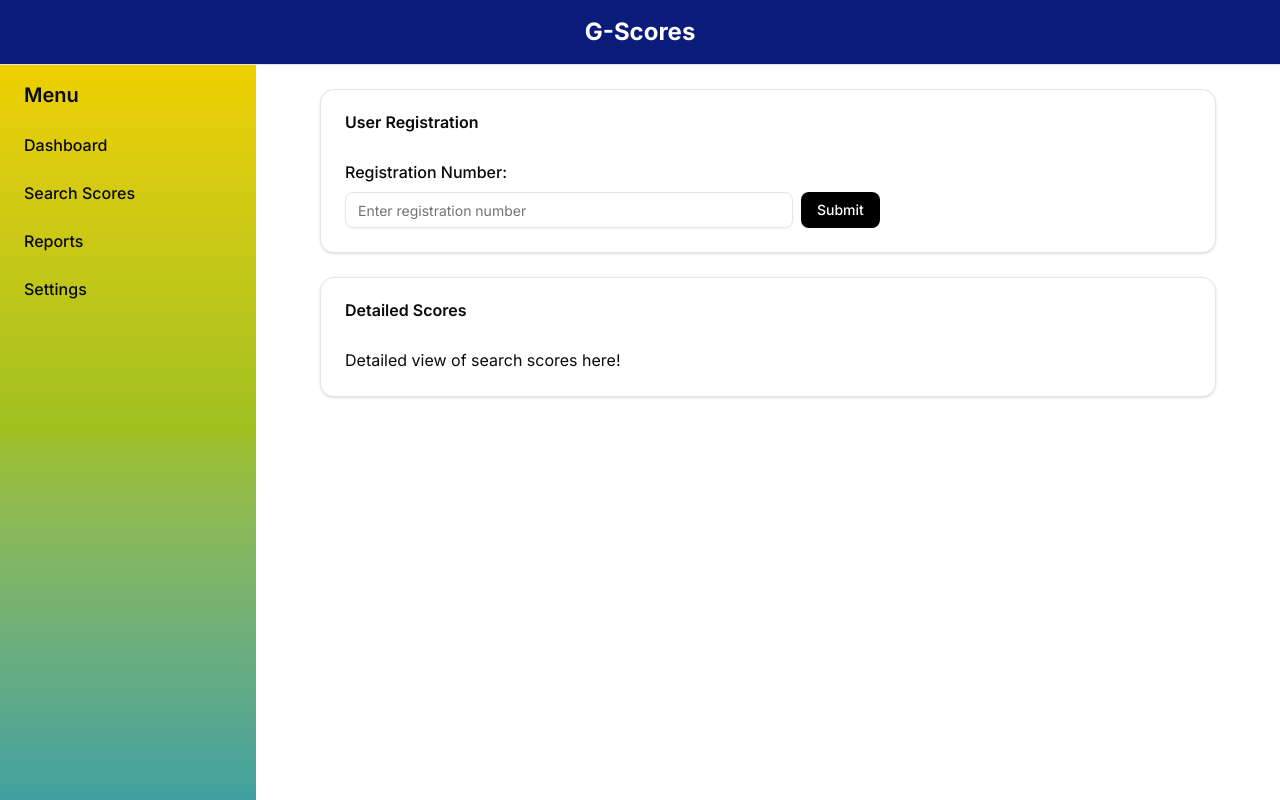
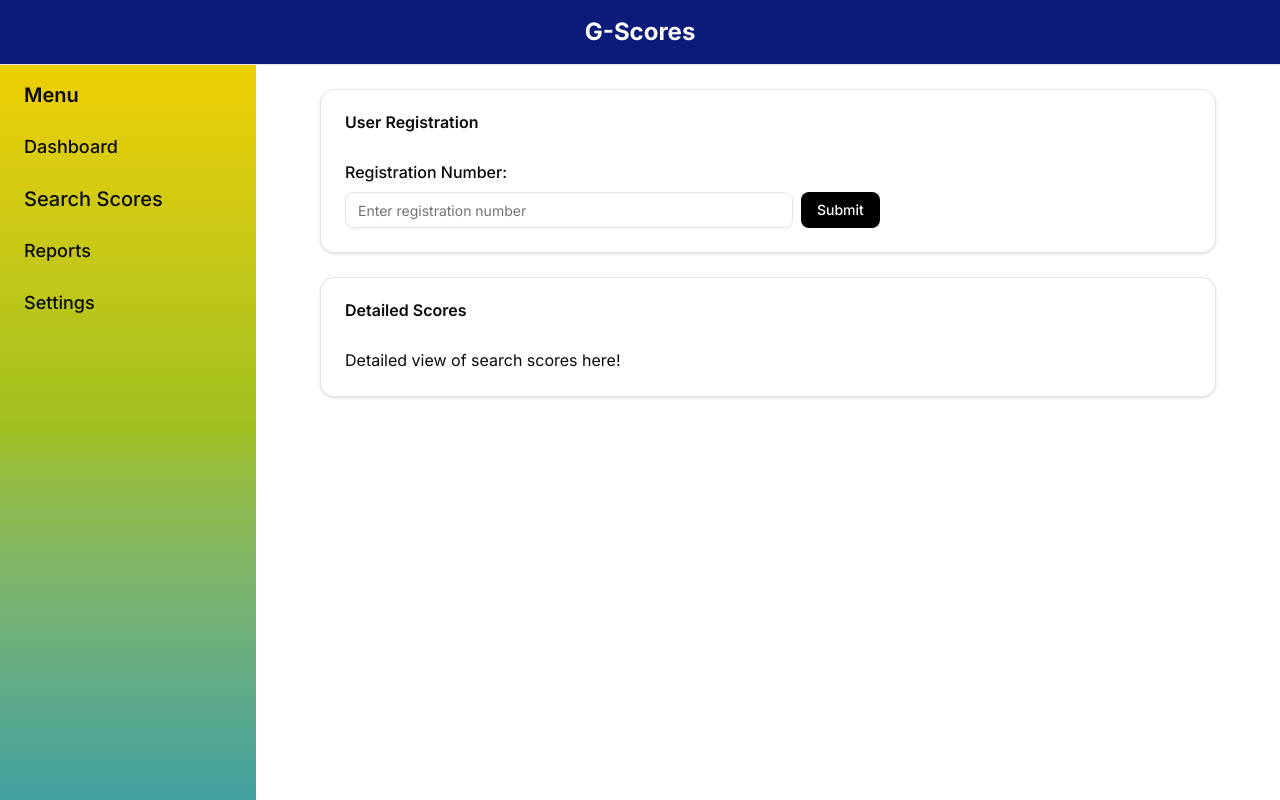
Before and after one commit to truongtuanhuy268/goldenowl-interview-fe, a Next.js app: page /searchscore in a window 1280 px wide. Built offline with nearby package versions, Linux system fonts and the light colour scheme.

Commit message:
feat: update sidebar element appearance

```diff
--- a/app/page.tsx
+++ b/app/page.tsx
@@ -1,17 +1,5 @@
+import { redirect } from 'next/navigation'
 
 export default function Home() {
-
-  return (
-    <div className="min-h-screen flex flex-col">
-      {/* <Header onMenuToggle={toggleSidebar} /> */}
-      <div className="flex flex-1 relative">
-        {/* <Sidebar isOpen={isSidebarOpen} onClose={toggleSidebar} /> */}
-        <main className="flex-1 p-4 md:p-6 bg-gray-50">
-          <div className="space-y-4 md:space-y-6 max-w-4xl mx-auto">
-            Home page
-          </div>
-        </main>
-      </div>
-    </div>
-  )
+  redirect('/dashboard')
 }
--- a/components/Sidebar.tsx
+++ b/components/Sidebar.tsx
@@ -1,6 +1,13 @@
 "use client"
 
+import Link from 'next/link'
+import { usePathname } from 'next/navigation'
+
 export default function Sidebar({ isOpen, onClose }: { isOpen: boolean; onClose: () => void }) {
+  const pathname = usePathname()
+
+  const isActive = (path: string) => pathname === path
+
   return (
     <>
       {/* Mobile overlay - clickable to close sidebar */}
@@ -25,18 +32,38 @@
           <div className="p-6">
             <h2 className="text-xl font-semibold mb-6">Menu</h2>
             <nav className="space-y-6">
-              <a href="/dashboard" className="block font-medium hover:underline">
+              <Link
+                href="/dashboard"
+                className={`block text-lg font-medium transition-all duration-200 hover:text-white ${
+                  isActive('/dashboard') ? 'text-xl font-bold' : ''
+                }`}
+              >
                 Dashboard
-              </a>
-              <a href="/searchscore" className="block font-medium hover:underline">
+              </Link>
+              <Link
+                href="/searchscore"
+                className={`block text-lg font-medium transition-all duration-200 hover:text-white ${
+                  isActive('/searchscore') ? 'text-xl font-bold' : ''
+                }`}
+              >
                 Search Scores
-              </a>
-              <a href="/reports" className="block font-medium hover:underline">
+              </Link>
+              <Link
+                href="/reports"
+                className={`block text-lg font-medium transition-all duration-200 hover:text-white ${
+                  isActive('/reports') ? 'text-xl font-bold' : ''
+                }`}
+              >
                 Reports
-              </a>
-              <a href="/settings" className="block font-medium hover:underline">
+              </Link>
+              <Link
+                href="/settings"
+                className={`block text-lg font-medium transition-all duration-200 hover:text-white ${
+                  isActive('/settings') ? 'text-xl font-bold' : ''
+                }`}
+              >
                 Settings
-              </a>
+              </Link>
             </nav>
           </div>
         </div>
```
